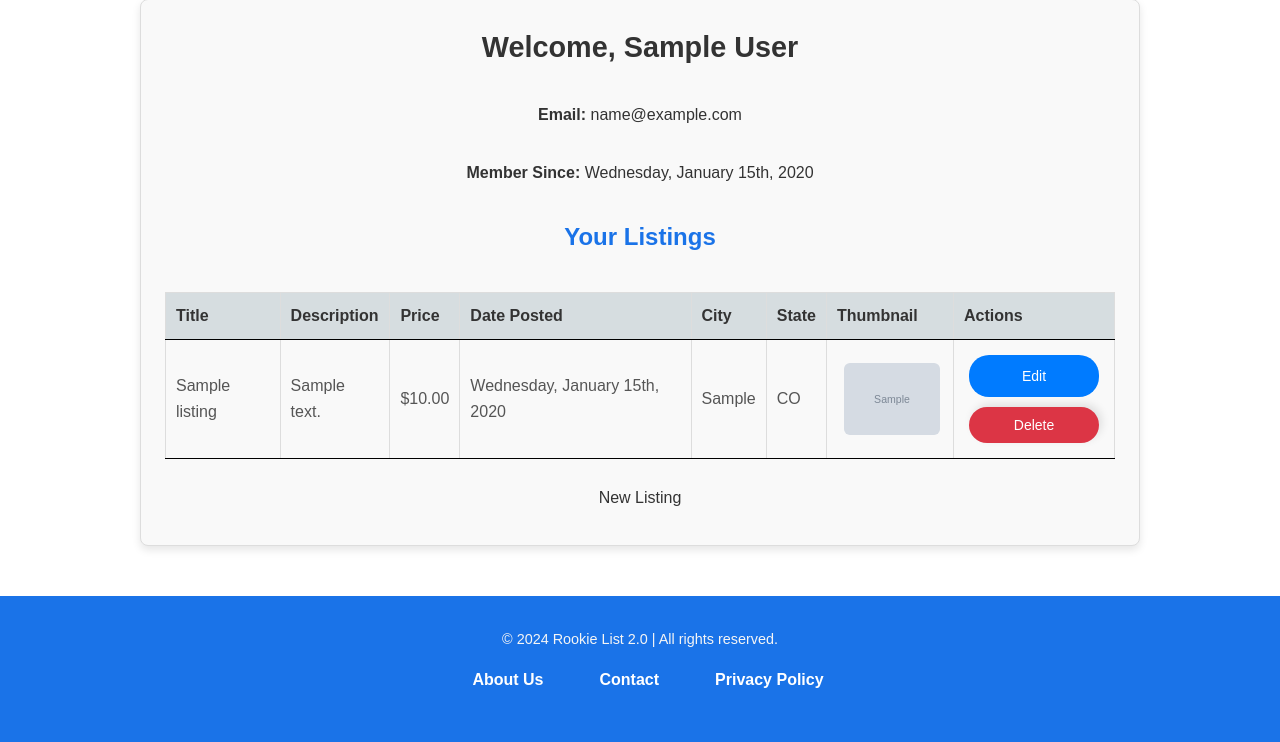
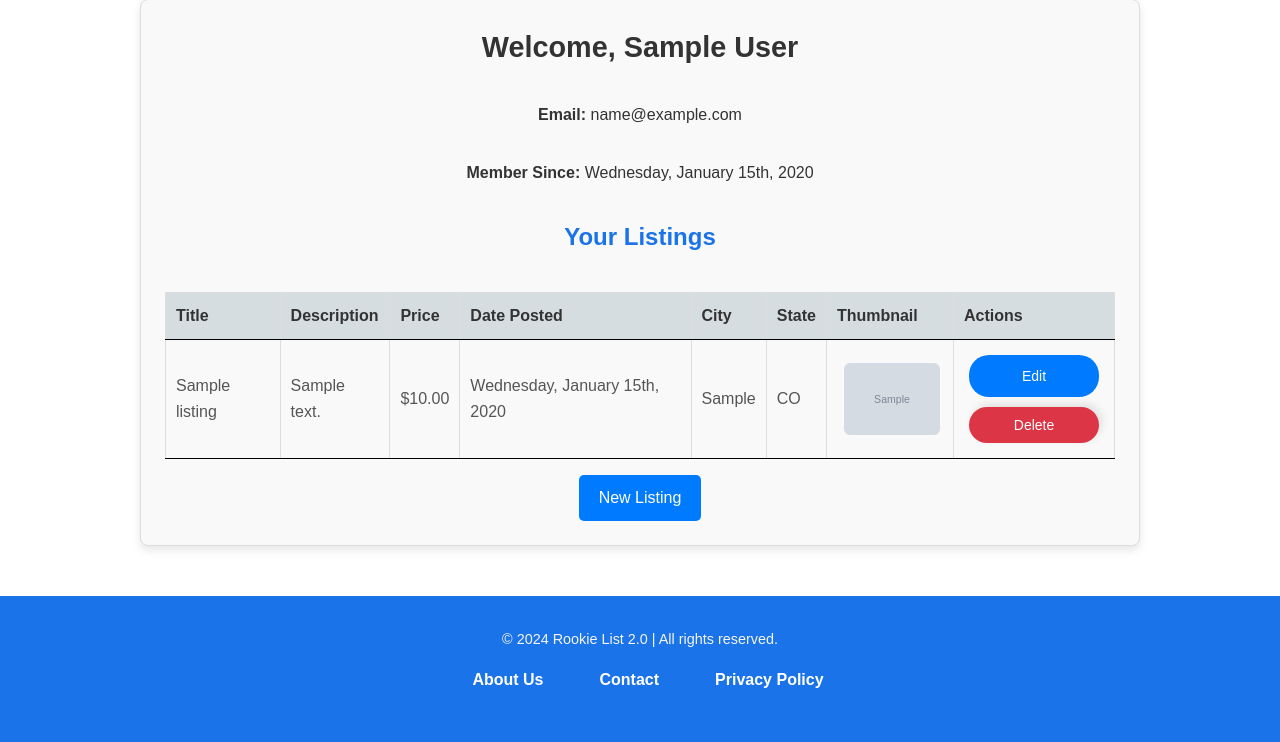
Before and after one commit to lucasj-lab/DBproject, a PHP site: page /user_dashboard.php in a window 1280 px wide. Shown: the part 95-837 px from the top of the page. Run offline with PHP 8.4, Linux system fonts and the light colour scheme; the visitor is signed in with stand-in values (Sample User, id 1); tables that the repository leaves empty or names only in its code hold one stand-in row (values such as "Sample post"); grey boxes marked "Sample" are stand-in pictures; data that the repository does not hold is empty.

Commit message:
updated inline css for user dashboard create listings

```diff
--- a/user_dashboard.php
+++ b/user_dashboard.php
@@ -78,11 +78,19 @@ $listings = $stmt->fetchAll(PDO::FETCH_ASSOC);
         }
 
         .btn {
-            padding: 10px 20px;
-            border: none;
-            border-radius: 3px;
-            cursor: pointer;
-        }
+    display: inline-block;
+    padding: 10px 20px;
+    background-color: #007bff;
+    color: white;
+    text-decoration: none;
+    border: none;
+    border-radius: 5px;
+    cursor: pointer;
+    text-align: center;
+}
+.btn:hover {
+    background-color: #0056b3;
+}
 
         .btn-danger {
             background-color: #dc3545;
```
